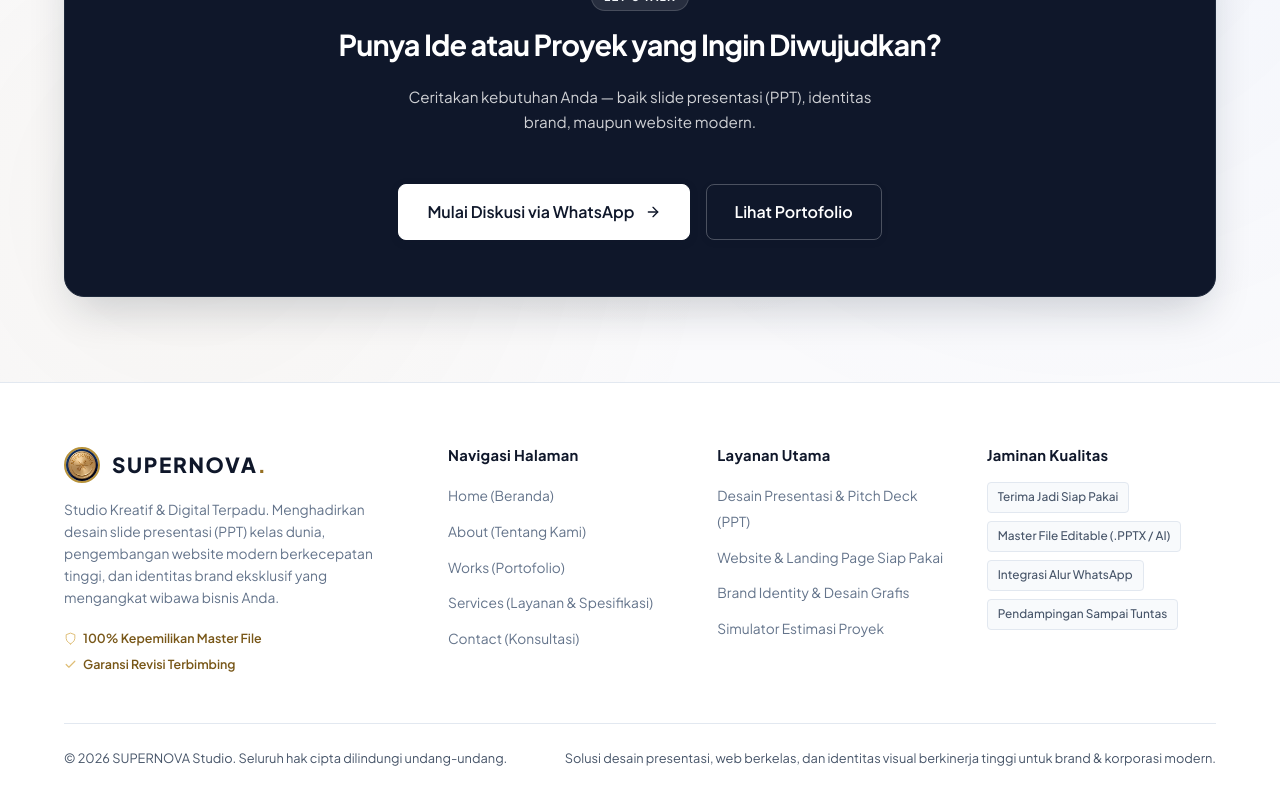
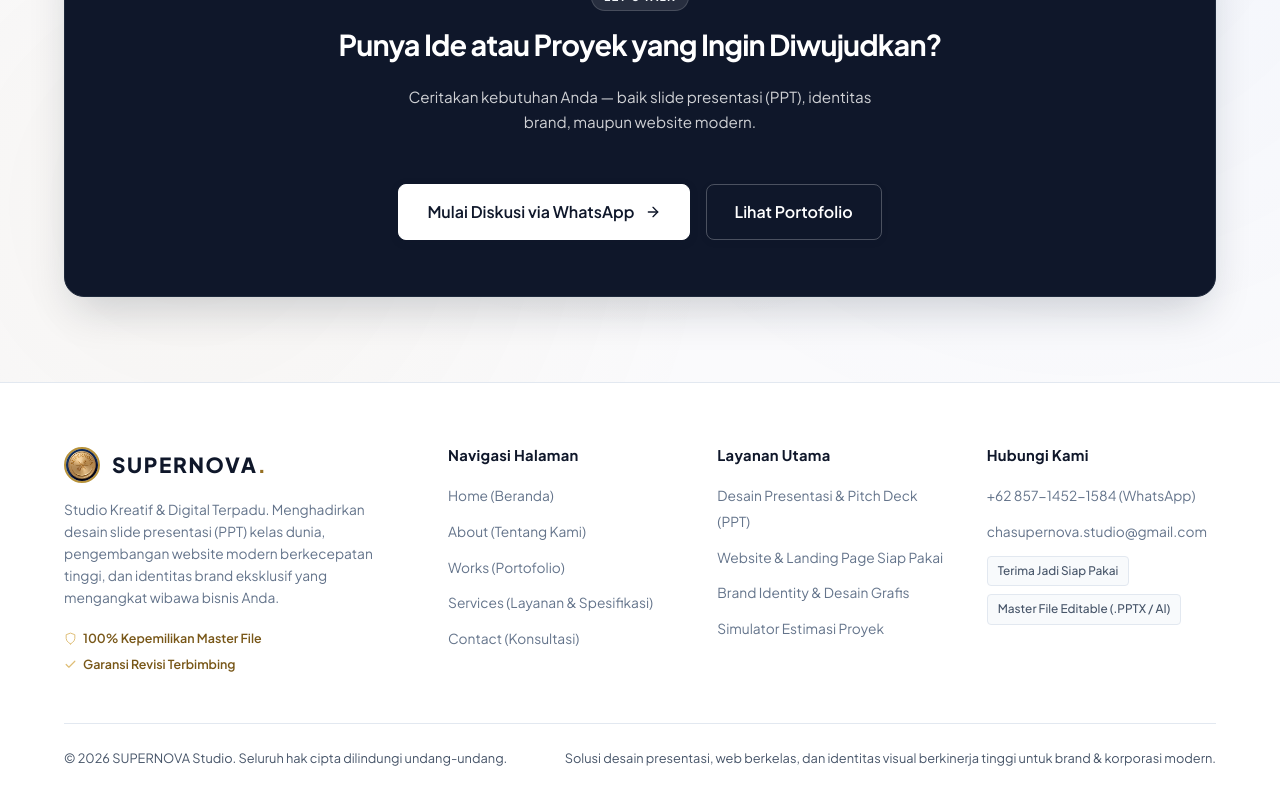
Before and after one commit to danishrya/supernova, a React (Vite) app: page / in a window 1280 px wide. Shown: the part 4235-5035 px from the top of the page. Built offline with nearby package versions, Linux system fonts and the light colour scheme; the HTML template or start-up script is replaced by a standard one.

Commit message:
feat(footer): add direct whatsapp and email contact links

```diff
--- a/src/components/Footer.jsx
+++ b/src/components/Footer.jsx
@@ -58,12 +58,22 @@ export default function Footer() {
           </div>
 
           <div className="footer-nav-group">
-            <h5>Jaminan Kualitas</h5>
-            <div className="footer-tech-chips">
+            <h5>Hubungi Kami</h5>
+            <ul className="footer-contact-links">
+              <li>
+                <a href="https://wa.me/6285714521584" target="_blank" rel="noopener noreferrer">
+                  +62 857-1452-1584 (WhatsApp)
+                </a>
+              </li>
+              <li>
+                <a href="mailto:chasupernova.studio@gmail.com">
+                  chasupernova.studio@gmail.com
+                </a>
+              </li>
+            </ul>
+            <div className="footer-tech-chips" style={{ marginTop: '12px' }}>
               <span className="f-chip">Terima Jadi Siap Pakai</span>
               <span className="f-chip">Master File Editable (.PPTX / AI)</span>
-              <span className="f-chip">Integrasi Alur WhatsApp</span>
-              <span className="f-chip">Pendampingan Sampai Tuntas</span>
             </div>
           </div>
         </div>
```
